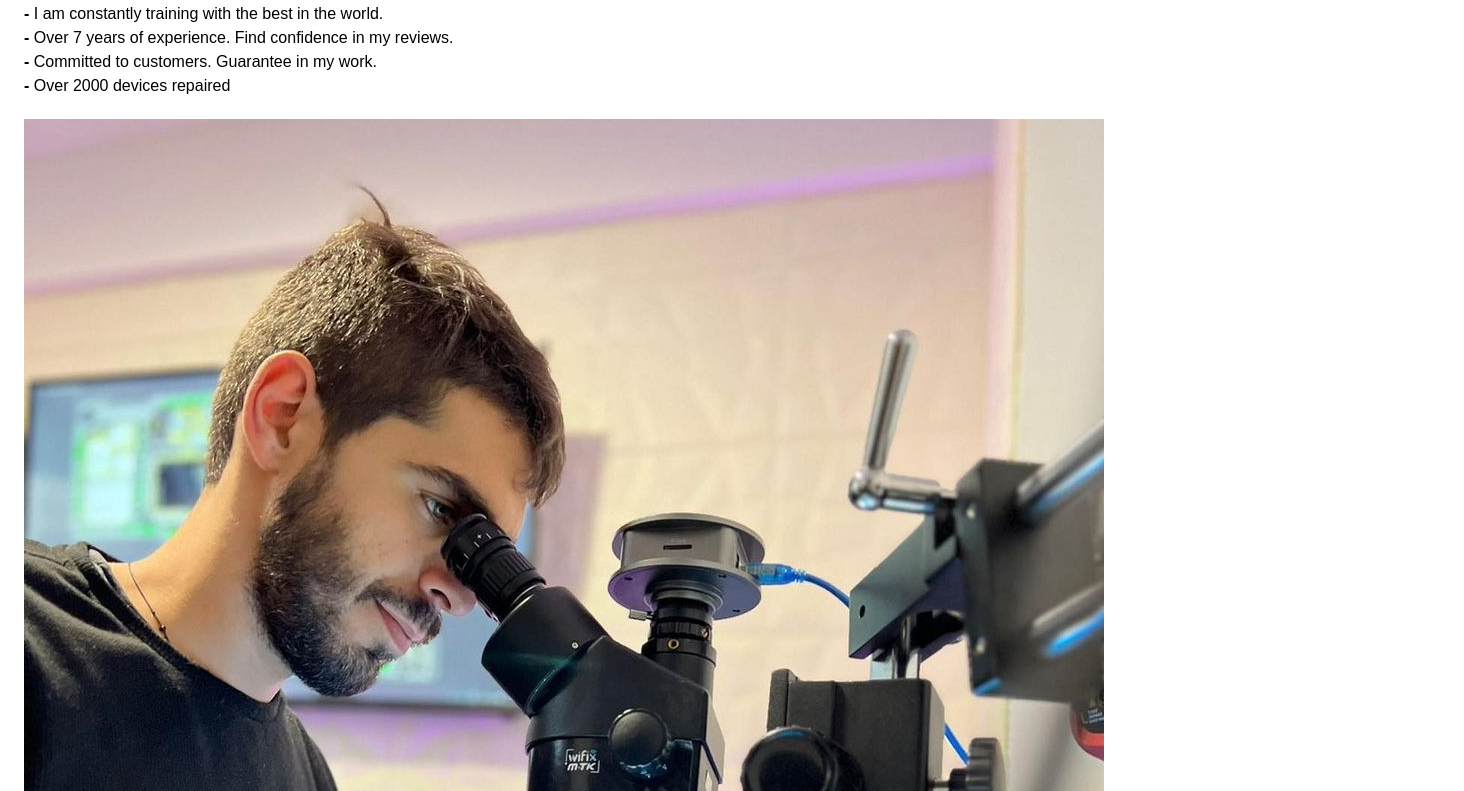
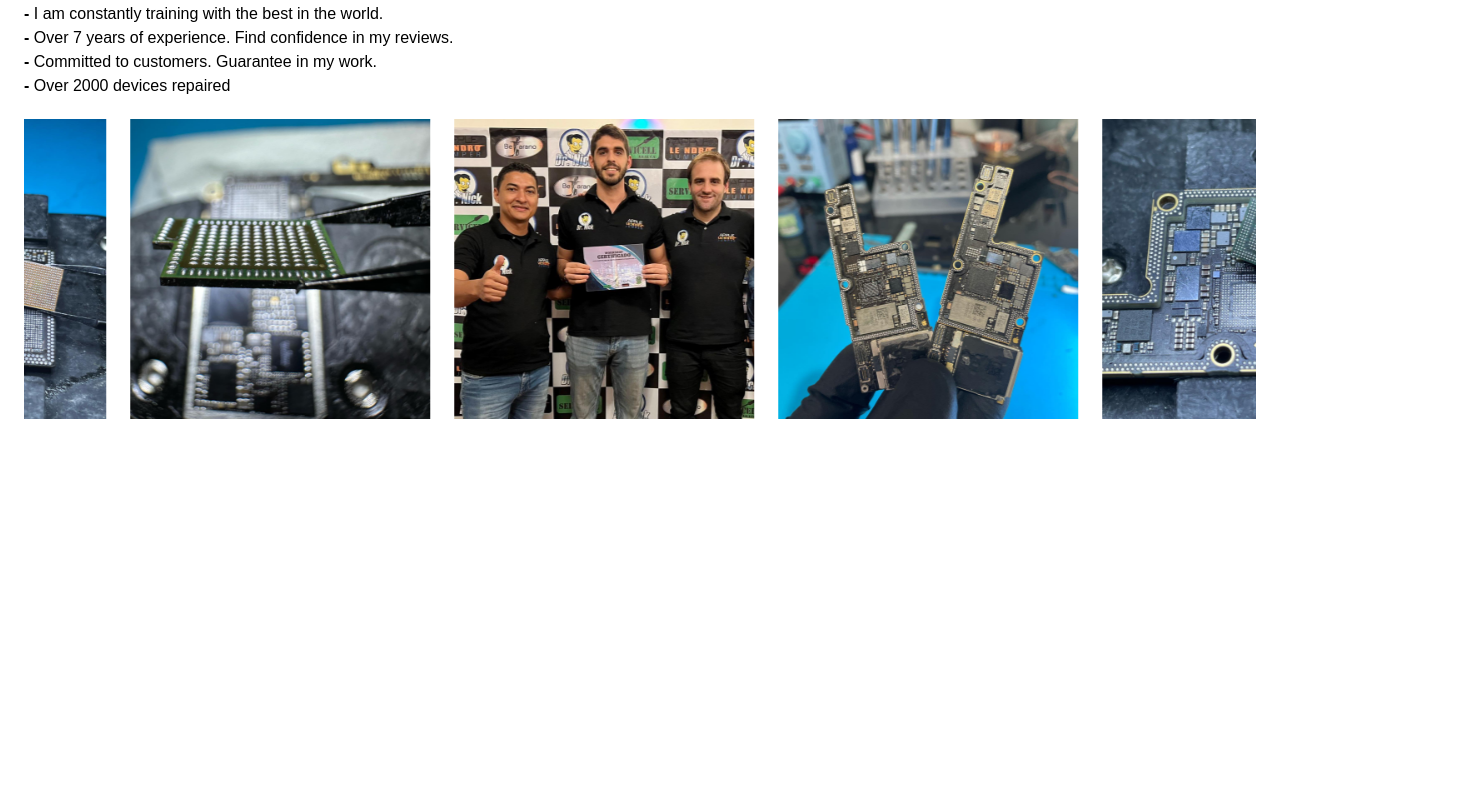
Before and after one commit to Niffxd/iPhoneLooP, a React (Vite) app: page / in a window 1280 px wide. Shown: the part 889-1680 px from the top of the page, 1464 px wide, since content can reach past the window. After the commit the page ends 1332 px from the top, so only its background shows below. Built offline with nearby package versions, Linux system fonts and the light colour scheme; a web font is replaced by a local one.

Commit message:
added step 2

```diff
--- a/index.html
+++ b/index.html
@@ -2,7 +2,7 @@
 <html lang="en">
   <head>
     <meta charset="UTF-8" />
-    <link rel="icon" type="image/svg+xml" href="/vite.svg" />
+    <link rel="icon" type="image/ico" href="/logo.ico" />
     <meta name="viewport" content="width=device-width, initial-scale=1.0" />
     <title>iPhone LooP</title>
   </head>
--- a/src/components/FunnelSlider/FunnelSlider.module.css
+++ b/src/components/FunnelSlider/FunnelSlider.module.css
@@ -0,0 +1,27 @@
+.funnel_slider_container {
+  width: 100%;
+  height: 300px;
+  display: flex;
+  overflow: hidden;
+}
+
+.funnel_slider {
+  display: flex;
+  gap: 1.5rem;
+  animation-name: slide;
+  animation-duration: 30s;
+  animation-timing-function: linear;
+  animation-direction: alternate;
+  animation-fill-mode: both;
+  animation-iteration-count: infinite;
+}
+
+.funnel_slider > img {
+  height: 100%;
+}
+
+@keyframes slide {
+  to {
+    transform: translateX(-85%);
+  }
+}
--- a/src/components/FunnelSlider/index.jsx
+++ b/src/components/FunnelSlider/index.jsx
@@ -4,6 +4,7 @@ import style from './FunnelSlider.module.css';
 export default function FunnelDevice () {
   return (
     <div className={style.funnel_slider_container}>
+      <div className={style.funnel_slider}>
         {
           list.map(({ id, imgPath }) => {
             return (
@@ -12,5 +13,6 @@ export default function FunnelDevice () {
           })
         }
       </div>
+    </div>
   );
 }
```
Also changed, not shown: 1 other file (tests, documents, lock files or other folders). Lines whose indentation alone changed are shown as unchanged.
